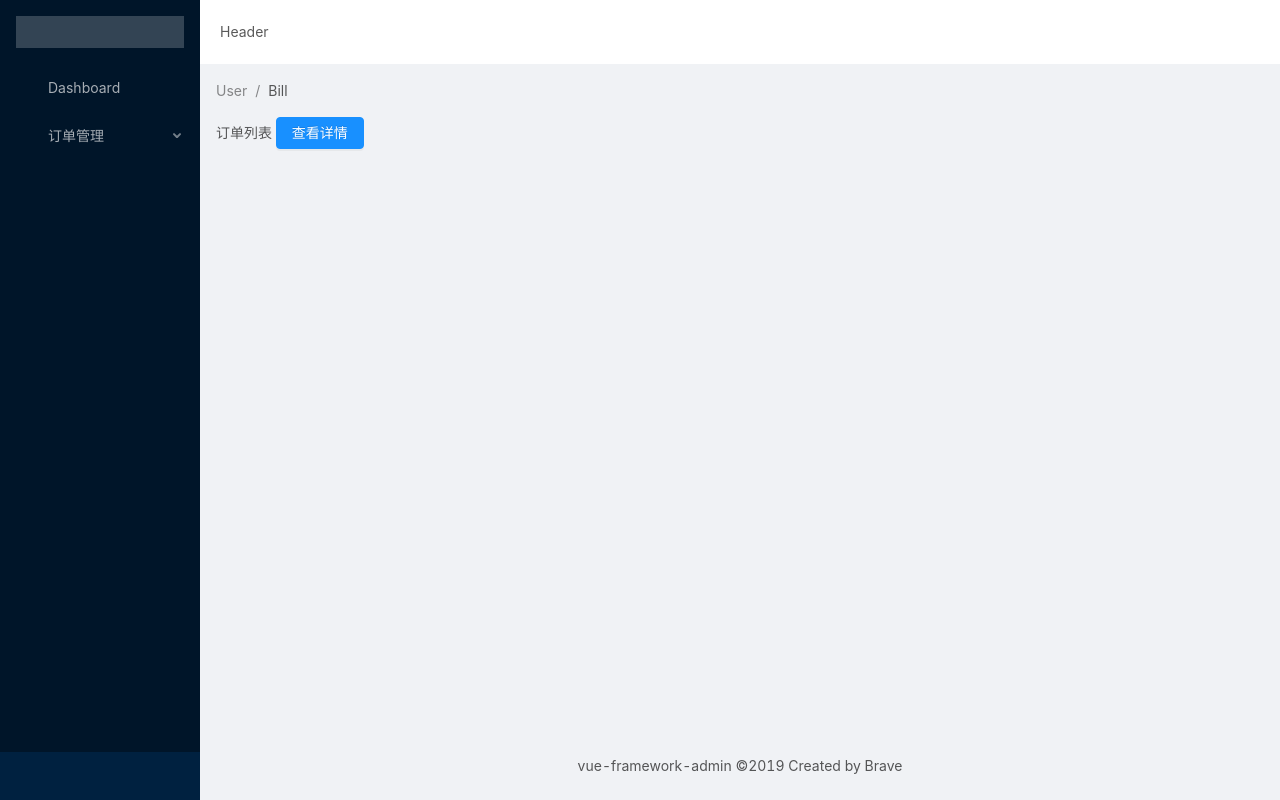
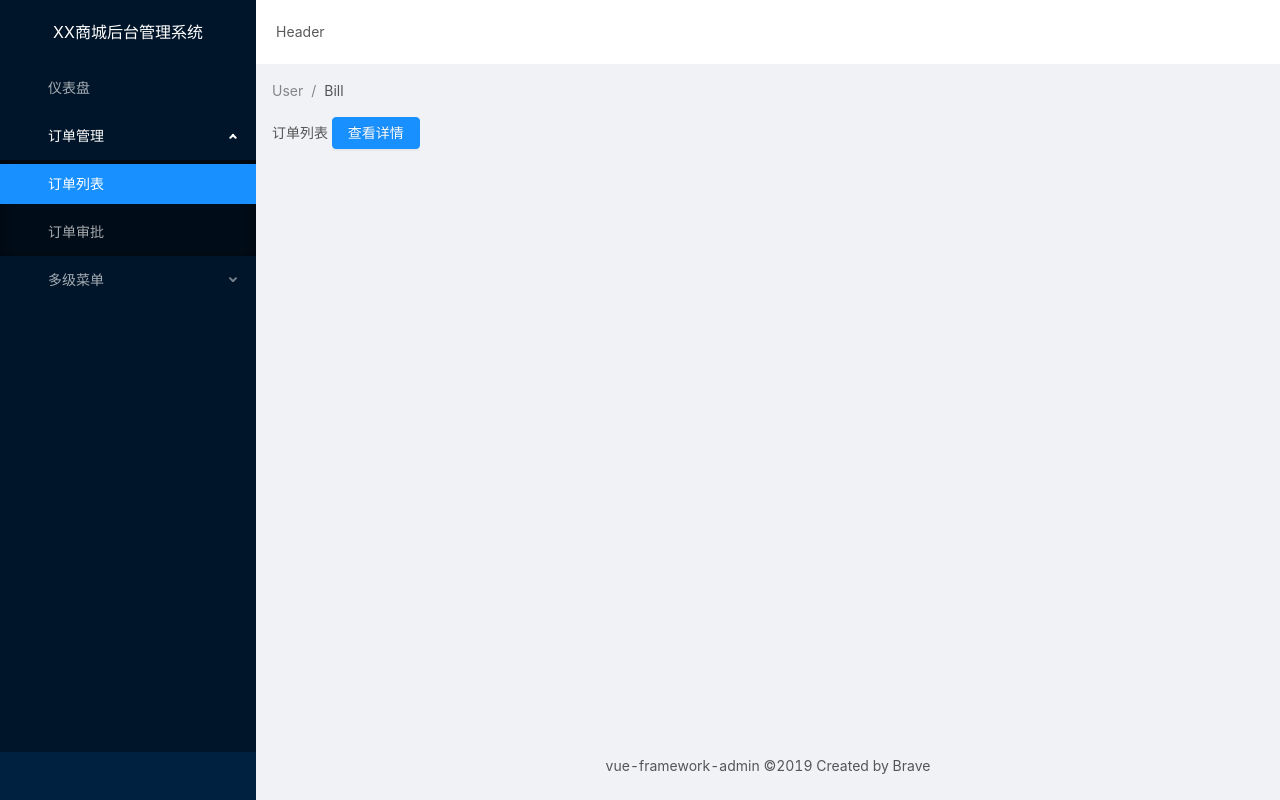
Before and after one commit to BraveWangDev/vue-framework-admin, a Vue app: page /order/orderlist in a window 1280 px wide. Built offline with nearby package versions, Linux system fonts and the light colour scheme.

Commit message:
根据路由配置动态生成菜单

```diff
--- a/src/layouts/BasicLayout.vue
+++ b/src/layouts/BasicLayout.vue
@@ -1,7 +1,7 @@
 <template>
   <a-layout id="components-layout-demo-side" style="min-height: 100vh">
-    <a-layout-sider collapsible v-model="collapsed">
-      <div class="logo" />
+    <a-layout-sider collapsible v-model="collapsed" width="256px">
+      <div class="logo">XX商城后台管理系统</div>
       <SiderMenu />
     </a-layout-sider>
     <a-layout>
@@ -10,7 +10,6 @@
       </a-layout-header>
       <a-layout-content style="margin: 0 16px">
         <BreadCrumb />
-        <!-- <Content /> -->
         <router-view></router-view>
       </a-layout-content>
       <a-layout-footer style="text-align: center">
@@ -44,9 +43,17 @@ export default {
 </script>
 
 <style>
-#components-layout-demo-side .logo {
+/* #components-layout-demo-side .logo {
   height: 32px;
   background: rgba(255, 255, 255, 0.2);
   margin: 16px;
+} */
+.logo {
+  color: #ffffff;
+  font-size: 16px;
+  height: 64px;
+  line-height: 64px;
+  text-align: center;
+  overflow: hidden;
 }
 </style>
--- a/src/layouts/SiderMenu.vue
+++ b/src/layouts/SiderMenu.vue
@@ -1,5 +1,5 @@
 <template>
-  <a-menu theme="dark" :defaultSelectedKeys="['1']" mode="inline">
+  <!-- <a-menu theme="dark" :defaultSelectedKeys="['1']" mode="inline">
     <a-menu-item
       key="dashboard"
       @click="() => $router.push({ path: '/dashboard' })"
@@ -22,11 +22,116 @@
         >订单审批</a-menu-item
       >
     </a-sub-menu>
-  </a-menu>
+  </a-menu> -->
+  <div style="width: 256px">
+    <a-menu
+      :selectedKeys="selectedKeys"
+      :openKeys.sync="openKeys"
+      theme="dark"
+      mode="inline"
+    >
+      <template v-for="item in menuData">
+        <!-- 没有children的菜单 -->
+        <a-menu-item
+          v-if="!item.children"
+          :key="item.path"
+          @click="() => $router.push({ path: item.path, query: $route.query })"
+        >
+          <a-icon v-if="item.meta.icon" :type="item.meta.icon" />
+          <span>{{ item.meta.title }}</span>
+        </a-menu-item>
+        <!-- 有children的菜单  -->
+        <sub-menu v-else :menu-info="item" :key="item.path" />
+      </template>
+    </a-menu>
+  </div>
 </template>
 
 <script>
-export default {};
+import SubMenu from "./SubMenu";
+export default {
+  components: {
+    "sub-menu": SubMenu
+  },
+  /**
+   * 监听路由变化
+   *
+   * 当路由变化时
+   */
+  watch: {
+    "$route.path": function(val) {
+      console.log("路由发生变化 val = " + val);
+      this.selectedKeys = this.selectedKeysMap[val];
+      console.log("selectedKeys:");
+      console.log(this.selectedKeys);
+      this.openKeys = this.collapsed ? [] : this.openKeysMap[val];
+      console.log("openKeys:");
+      console.log(this.openKeys);
+    }
+  },
+  data() {
+    this.selectedKeysMap = {};
+    this.openKeysMap = {};
+    const menuData = this.buildMenuDataByRouter(this.$router.options.routes);
+    console.log(menuData);
+    return {
+      collapsed: false,
+      menuData,
+      selectedKeys: this.selectedKeysMap[this.$route.path],
+      openKeys: this.collapsed ? [] : this.openKeysMap[this.$route.path]
+    };
+  },
+  methods: {
+    toggleCollapsed() {
+      this.collapsed = !this.collapsed;
+    },
+    /**
+     * 根据路由配置构建菜单数据
+     */
+    buildMenuDataByRouter(routes = [], parentKeys = [], selectedKey) {
+      const menuData = [];
+      routes.forEach(item => {
+        // 有name 且不隐藏 : 需要渲染到菜单组件上
+        if (item.name && !item.hideInMenu) {
+          // 保存openKeysMap和selectedKeysMap(path作为selectedKey)
+          this.openKeysMap[item.path] = parentKeys;
+          this.selectedKeysMap[item.path] = [selectedKey || item.path];
+          // 解构并删除children,只保留当前层级
+          const newItem = { ...item };
+          delete newItem.children;
+          // 如果有children且不隐藏 : 需要渲染到菜单组件上
+          if (item.children && !item.hideChildrenInMenu) {
+            // 对当前children递归并加入到结构后的children上
+            newItem.children = this.buildMenuDataByRouter(item.children, [
+              ...parentKeys,
+              item.path
+            ]);
+          } else {
+            this.buildMenuDataByRouter(
+              item.children,
+              selectedKey ? parentKeys : [...parentKeys, item.path],
+              selectedKey || item.path
+            );
+          }
+          menuData.push(newItem);
+          // 没有name,但不隐藏本层及Children,并且有children -- 本层不显示,但子路由可显示
+        } else if (
+          !item.hideInMenu &&
+          !item.hideChildrenInMenu &&
+          item.children
+        ) {
+          menuData.push(
+            ...this.buildMenuDataByRouter(item.children, [
+              ...parentKeys,
+              item.path
+            ])
+          );
+        }
+      });
+      return menuData;
+    }
+  }
+};
 </script>
 
 <style></style>
--- /dev/null
+++ b/src/layouts/SubMenu.vue
@@ -0,0 +1,32 @@
+<template functional>
+  <a-sub-menu :key="props.menuInfo.path">
+    <!-- 一级菜单 -->
+    <span slot="title">
+      <a-icon
+        v-if="props.menuInfo.meta.icon"
+        :type="props.menuInfo.meta.icon"
+      />
+      <span>{{ props.menuInfo.meta.title }}</span>
+    </span>
+    <!-- 二级菜单 -->
+    <template v-for="item in props.menuInfo.children">
+      <a-menu-item
+        v-if="!item.children"
+        :key="item.path"
+        @click="
+          () =>
+            parent.$router.push({ path: item.path, query: parent.$route.query })
+        "
+      >
+        <a-icon v-if="item.meta.icon" :type="item.meta.icon" />
+        <span>{{ item.meta.title }}</span>
+      </a-menu-item>
+      <sub-menu v-else :key="item.path" :menu-info="item" />
+    </template>
+  </a-sub-menu>
+</template>
+<script>
+export default {
+  props: ["menuInfo"]
+};
+</script>
--- a/src/router.js
+++ b/src/router.js
@@ -6,12 +6,21 @@ import "nprogress/nprogress.css";
 
 Vue.use(Router);
 
+/**
+ * 路由约定:
+ *
+ * 不需要渲染到路由组件中的路由(包含子路由),添加hideInMenu:true
+ * 有name属性(且hideInMenu不等于true)的路由才会被渲染到菜单组件上
+ * 希望子路由不被渲染到菜单组件上,添加hideChildrenInMenu:true
+ * 使用meta元信息,对路由设置菜单图标和title等属性
+ */
 const router = new Router({
   mode: "history",
   base: process.env.BASE_URL,
   routes: [
     {
       path: "/user",
+      hideInMenu: true,
       component: () =>
         import(/* webpackChunkName: "layout" */ "./layouts/UserLayout"),
       children: [
@@ -47,37 +56,34 @@ const router = new Router({
         {
           path: "/dashboard",
           name: "dashboard",
-          component: { render: h => h("router-view") },
-          children: [
-            {
-              path: "/dashboard",
-              name: "dashboard",
-              component: () =>
-                import(/* webpackChunkName: "dashboard" */ "./views/Dashboard/Dashboard")
-            }
-          ]
+          meta: { icon: "dashboard", title: "仪表盘" },
+          component: () =>
+            import(/* webpackChunkName: "dashboard" */ "./views/Dashboard/Dashboard")
         },
         // order
         {
           path: "/order",
           name: "order",
+          meta: { icon: "ordered-list", title: "订单管理" },
           component: { render: h => h("router-view") },
           children: [
             {
               path: "/order/orderlist",
               name: "orderlist",
+              meta: { title: "订单列表" },
               component: () =>
                 import(/* webpackChunkName: "order" */ "./views/Order/OrderList")
             },
             {
               path: "/order/orderdetails",
-              name: "orderdetails",
               component: () =>
                 import(/* webpackChunkName: "order" */ "./views/Order/OrderDetails")
             },
             {
               path: "/order/approval",
               name: "approval",
+              meta: { title: "订单审批" },
+              hideChildrenInMenu: true,
               component: () =>
                 import(/* webpackChunkName: "order" */ "./views/Order/Approval"),
               children: [
@@ -106,12 +112,46 @@ const router = new Router({
               ]
             }
           ]
+        },
+        // test
+        {
+          path: "/multiple",
+          name: "multiple",
+          meta: { icon: "form", title: "多级菜单" },
+          component: () =>
+            import(/* webpackChunkName: "multiple" */ "./views/Order/Approval"),
+          children: [
+            {
+              path: "/order/approval/info",
+              name: "info",
+              meta: { title: "多级菜单1" },
+              component: () =>
+                import(/* webpackChunkName: "multiple" */ "./views/Order/Approval/ApprovalStep1"),
+              children: [
+                {
+                  path: "/order/approval/result",
+                  name: "result",
+                  meta: { title: "多级菜单1-1" },
+                  component: () =>
+                    import(/* webpackChunkName: "multiple" */ "./views/Order/Approval/ApprovalStep3")
+                }
+              ]
+            },
+            {
+              path: "/order/approval/confirm",
+              name: "confirm",
+              meta: { title: "多级菜单2" },
+              component: () =>
+                import(/* webpackChunkName: "multiple" */ "./views/Order/Approval/ApprovalStep2")
+            }
+          ]
         }
       ]
     },
     {
       path: "*",
       name: "404",
+      hideInMenu: true,
       component: NotFound
     }
   ]
--- a/src/views/Order/OrderList.vue
+++ b/src/views/Order/OrderList.vue
@@ -4,7 +4,8 @@
     <a-button
       type="primary"
       @click="
-        () => $router.push({ name: 'orderdetails', query: { orderId: '1' } })
+        () =>
+          $router.push({ path: '/order/orderdetails', query: { orderId: '1' } })
       "
       >查看详情</a-button
     >
```
